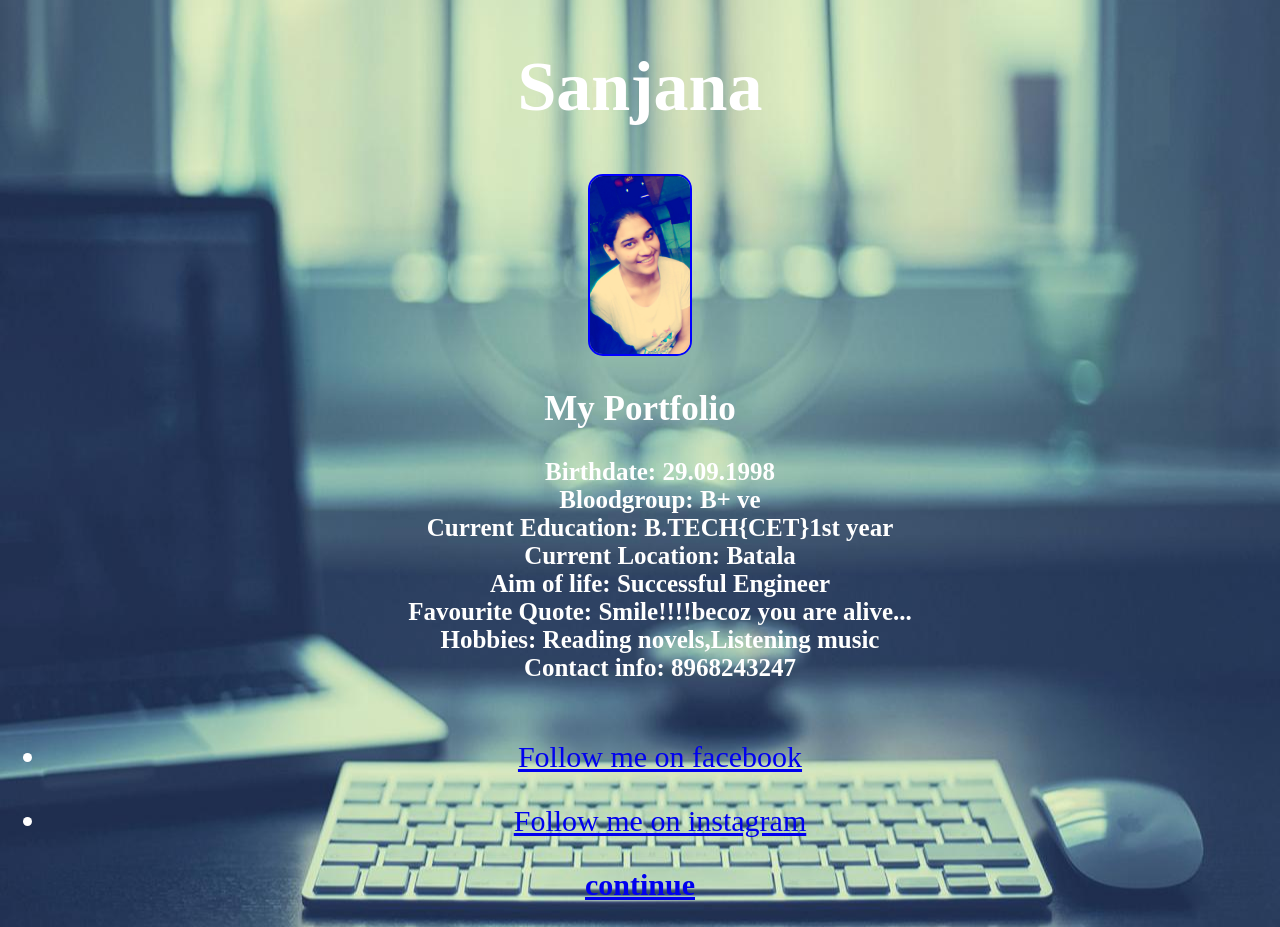
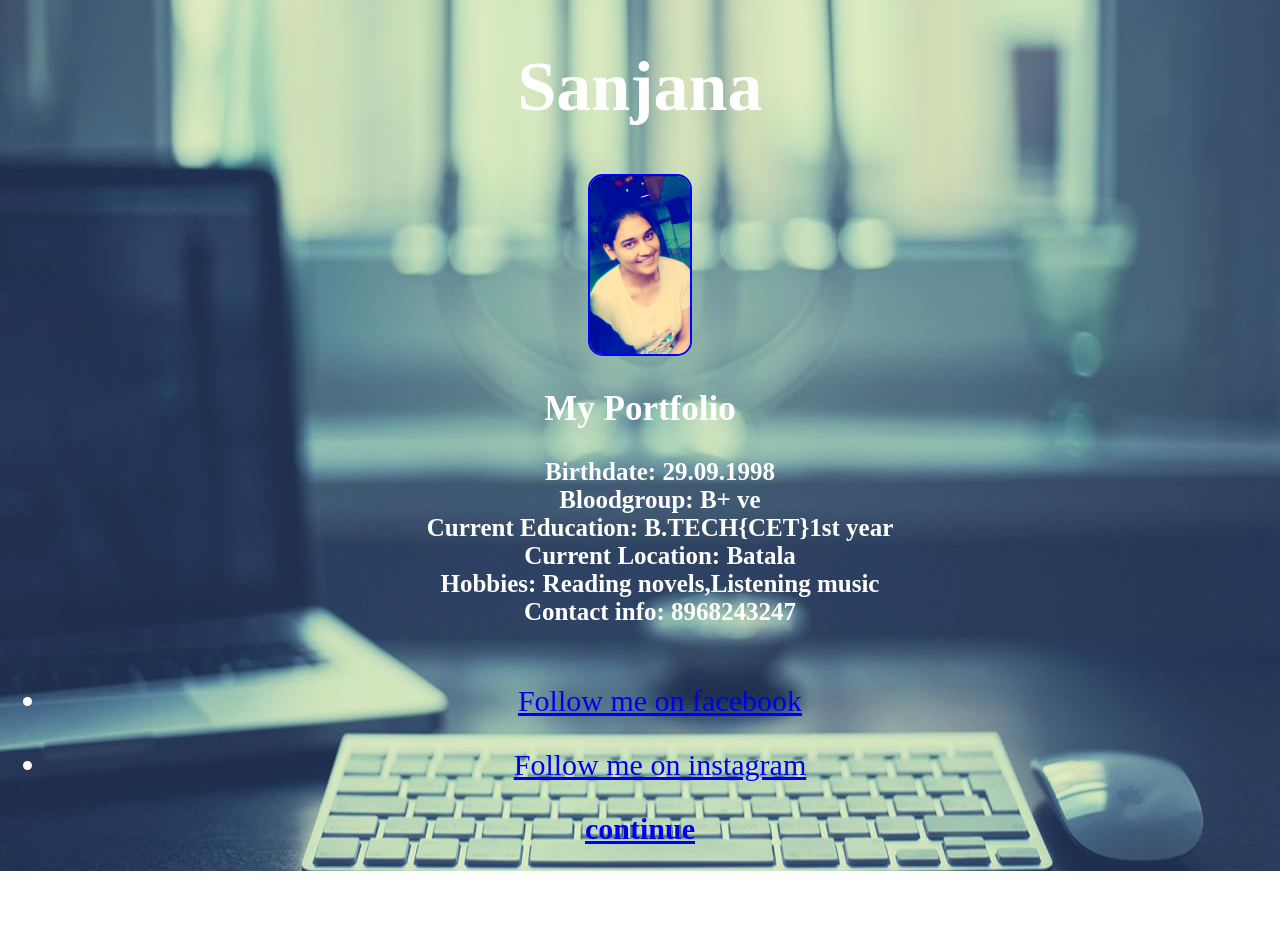
Before and after one commit to sanjanamarwaha/sanjanamarwaha.github.io, a plain HTML site: page index1.html in a window 1280 px wide. After the commit the page ends 871 px from the top, so only its background shows below. Drawn offline with Linux system fonts and the light colour scheme.

Commit message:
Update index1.html

```diff
--- a/index1.html
+++ b/index1.html
@@ -32,8 +32,6 @@ font-family:eras bold itc}
    Bloodgroup:          B+ ve<br>
    Current Education:   B.TECH{CET}1st year<br>
    Current Location:    Batala<br>
-   Aim of life:         Successful Engineer<br>
-   Favourite Quote:     Smile!!!!becoz you are alive...<br>
    Hobbies:             Reading novels,Listening music<br>
    Contact info:        8968243247<br></b>
     <br></ul></div>
```
